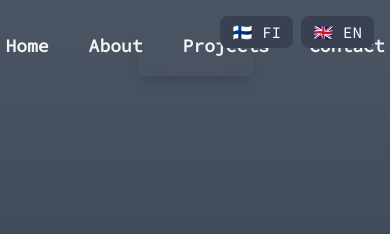
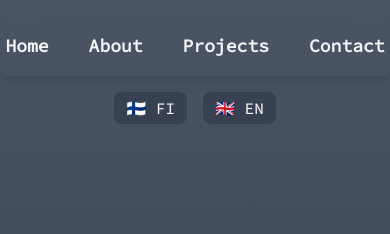
Before and after one commit to severipietikainen/Portfolio, a website: page TheWebsite/Public/home.html in a window 390 px wide. Shown: the top 234 px of the page. Drawn offline with nearby package versions, Linux system fonts and the light colour scheme.

Commit message:
nav bar fix

```diff
--- a/TheWebsite/Public/home.html
+++ b/TheWebsite/Public/home.html
@@ -11,7 +11,7 @@
 </head>
 <body class="bg-gradient-to-b from-gray-600 to-gray-900 min-h-screen text-gray-100" style="font-family: 'Source Code Pro', monospace;">
     <!-- NavBar -->
-    <header class="sticky top-4 z-50 bg-gray-600 bg-opacity-50 backdrop-blur-lg p-4 shadow-lg w-[30%] max-w-3xl mx-auto mt-4 rounded-lg">
+    <header class="sticky top-4 z-50 bg-gray-600 bg-opacity-50 backdrop-blur-lg p-4 shadow-lg w-[100%] max-w-3xl mx-auto mt-4 rounded-lg">
         <nav class="flex justify-center items-center">
             <!-- Nav -->
             <ul class="flex space-x-10 text-lg font-semibold">
@@ -24,7 +24,7 @@
     </header>
 
     <!-- Lang -->
-    <div class="fixed top-4 right-4 flex space-x-2 z-50">
+    <div class="flex justify-center sm:justify-end items-center space-x-4 mt-4 sm:mt-0 sm:flex-row sm:absolute sm:top-4 sm:right-4 z-50">
         <button onclick="setLanguage('fi')" class="px-3 py-1 rounded-lg bg-gray-700 text-white hover:bg-blue-500">🇫🇮 FI</button>
         <button onclick="setLanguage('en')" class="px-3 py-1 rounded-lg bg-gray-700 text-white hover:bg-blue-500">🇬🇧 EN</button>
     </div>
```
Also changed, not shown: TheWebsite/Public/css/tailwind-output.css.
